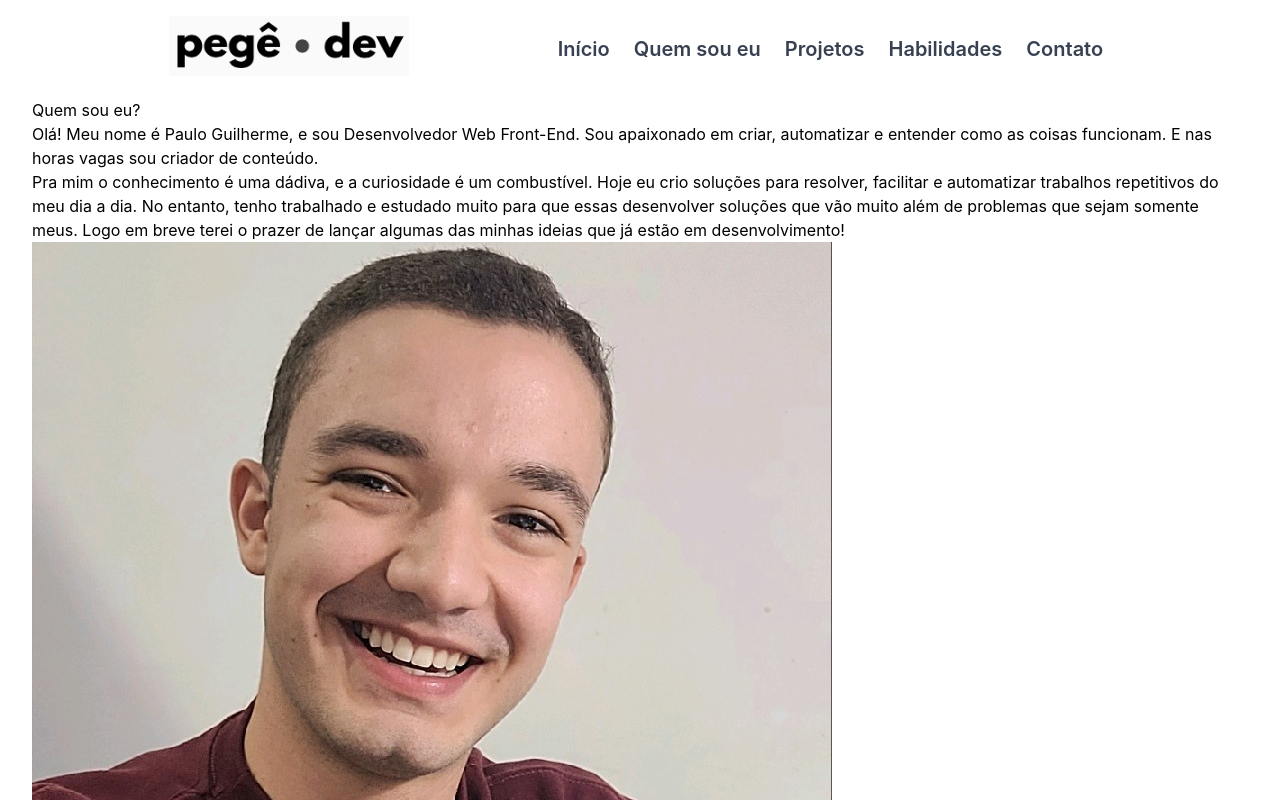
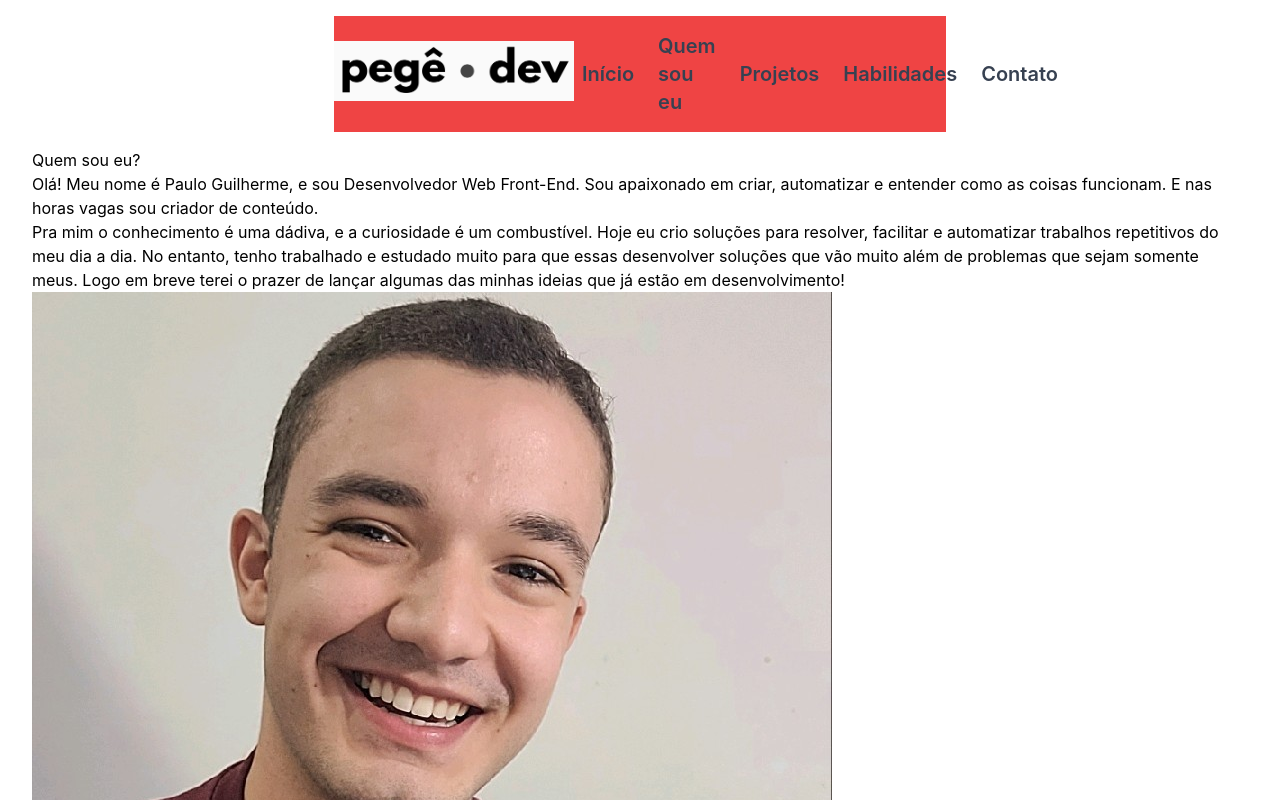
Before and after one commit to pguilhermef/pguilherme-portfolio, a Next.js app: page / in a window 1280 px wide. Shown: the top 800 px of the page. Built offline with nearby package versions, Linux system fonts and the light colour scheme.

Commit message:
fix: Ajuste nas cores do tailwind e na barra de navegação

```diff
--- a/components/Navbar.js
+++ b/components/Navbar.js
@@ -1,5 +1,6 @@
 import Image from "next/image";
 import Link from "next/link";
+import { useState } from "react";
 import logo_light from "../public/logo_images/logo_light.png"
 
 const navigation = [
@@ -8,16 +9,18 @@ const navigation = [
   { name: 'Projetos', href: '#projects' },
   { name: 'Habilidades', href: '#skills' },
   { name: 'Contato', href: '#contact' },
-]
+];
 
 // To do: Criar menu responsivo para telas menores.
 
 function Navbar() {
+  const [isOpen, setIsOpen] = useState(false);
+
   return (
     <nav className="">
-      <div className="mx-3 p-4">
-        <div className="flex justify-between xl:justify-evenly">
-
+      <div className="mx-3 p-4 flex justify-center">
+        <div className="flex justify-between xl:justify-evenly w-2/4 bg-red-500">
+          {/* Logo */}
           <div className="flex justify-start items-center">
             <div className="flex jus w-40 xl:w-60">
                 <Link href='/' className="light">
@@ -31,7 +34,7 @@ function Navbar() {
                 </Link>
               </div>
           </div>
-
+          {/* Navigation */}
           <div className="flex justify-end items-center">
             <div className="hidden md:flex justify-end items-center space-x-1 xl:space-x-2">
               {navigation.map((item) => (
```
